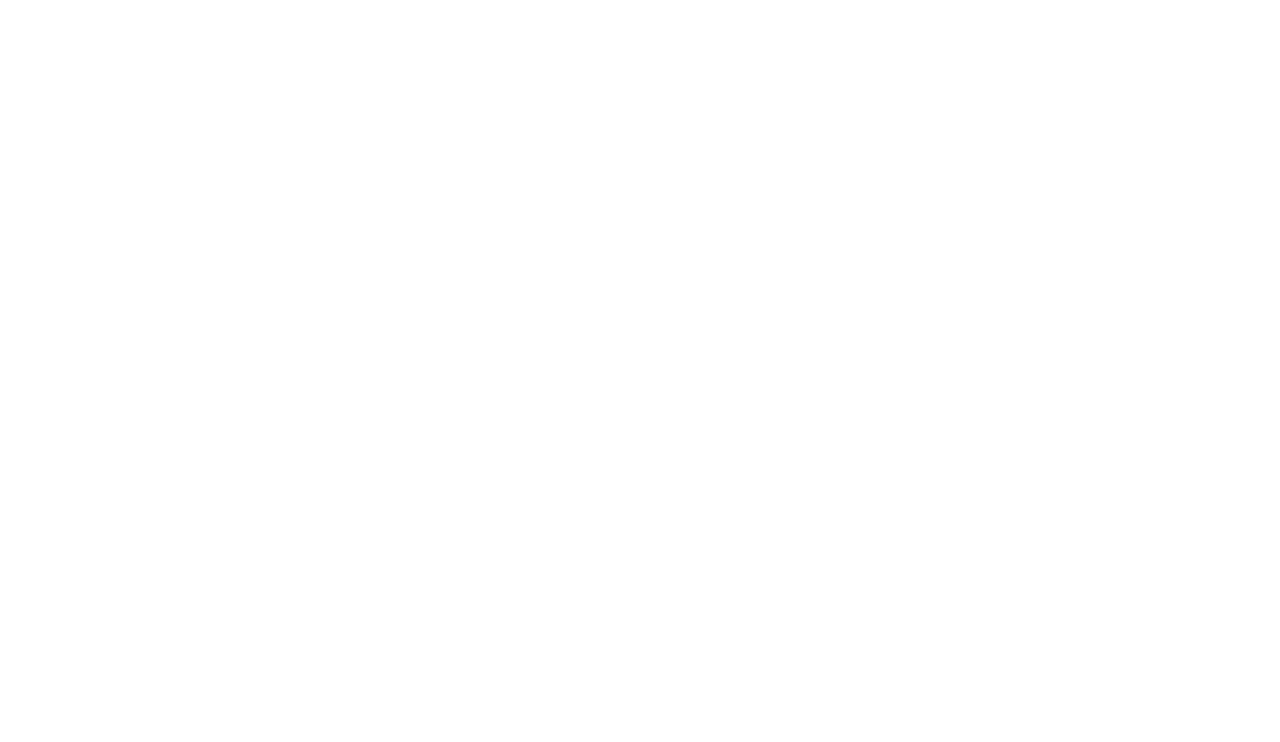
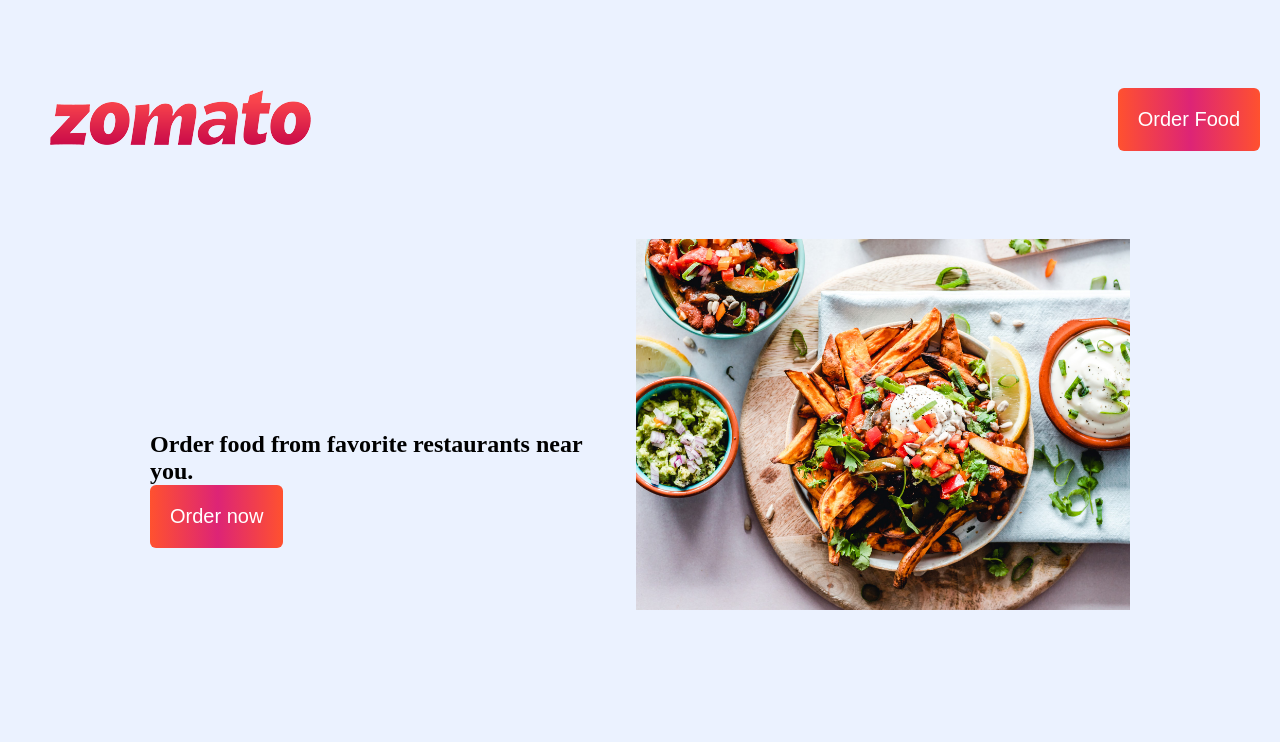
Before and after one commit to Jayasudhanjai17/First-HTML-CSS-Project, a plain HTML site: page index.html in a window 1280 px wide. Drawn offline with Linux system fonts and the light colour scheme.

Commit message:
second commit

```diff
--- a/index.html
+++ b/index.html
@@ -4,9 +4,41 @@
     <meta charset="UTF-8">
     <meta http-equiv="X-UA-Compatible" content="IE=edge">
     <meta name="viewport" content="width=device-width, initial-scale=1.0">
+    <link rel= "preconnect" href="https://fonts.gstatic.com"/>
+    <link
+      herf"https://fonts.googleapis.com/css2?family=Merriweather:ital,wght@0,300;0,400;0,700;0,900;1,300;1,400;1,700;1,900&display=swap"
+      rel="stylesheet"/>
+    <link rel ="stylesheet" href="style.css"/>
     <title>Document</title>
-</head>
+    </head>
 <body>
+    <body>
+      <!--Navbar-->
+      <header>
+        <nav class ="navbar">
+         <div class="navbar_brand">
+            <img src="./assets/logo.png" alt="logo" class="navbar__logo" />
+          </div>
+          <div class ="navbar__nav__items">
+            <button class="nav__item button__primary">Order Food</button>
+          </div>
+        </nav>
+      </header>
+      <main class ="container">
+        <!--Hero Section-->
+        <section class="hero__container">
+          <div class="hero__image__container">
+            <img class="hero__image" src="assets/hero.jpg" alt="hero image"/>
+          </div>
+          <div class="hero__description">
+            <h1 class="hero__text">
+              Order food from favorite restaurants near you.
+            </h1>
+            <button class="button__primary">Order now</button>
+          </div>
+        </section>
+      </main>
+    </body>
 
 </body>
 </html>
--- a/style.css
+++ b/style.css
@@ -0,0 +1,90 @@
+*{
+margin:0;
+padding:0;
+ box-sizing:border-box ;/* To box Model 1 */
+}
+
+/* Global*/
+body{
+    font-family: "Merriweather" sans-serif;
+    background-color: #ebf2ff;
+    overflow-x: hidden;
+}
+
+.button__primary{
+    background-image:linear-gradient(
+    to right,
+    #ff512f 0%,
+    #dd2476 51%,
+    #ff512f 100%
+);
+color:#fff;
+padding: 12px;
+border:none;
+border-radius: 6px;
+}
+
+.container{
+   width: 100%;
+   margin:0 auto;
+   padding:0% 15px;
+}
+
+.navbar{
+    display:flex;
+    justify-content:space-around;
+    align-items:center;
+}
+
+.navbar__brand{
+    width:100%;
+}
+
+.navbar__logo{
+    width:100%;
+}
+
+.hero__container{
+    width:100%;
+}
+.hero__image__container{
+    width:100%;
+}
+
+.hero__image{
+    width:100%;
+}
+@media (min-width:768px) {
+    .navbar{
+        justify-content: space-between;
+        padding:10px 20px;
+    }
+    .navbar__brand{
+        width: 150px;
+    }
+    .button__primary{
+        padding:20px;
+        font-size: 20px;
+    }
+    .hero__container{
+        display:flex;
+        flex-direction: row-reverse;
+        align-items:center;
+        justify-content: space-between;
+        gap:10px;
+    }
+}
+
+@media(min-width:1020px){
+    .container{
+        max-width: 1010px;
+    }
+    .hero__image__container{
+        width: 500px;
+        height: 500px;
+    }
+}
+
+@media(min-width:1400px){
+
+}
```
Also changed, not shown: assets/hero.jpg (added), assets/logo.png (added), assets/man.png (added), assets/svg/heroShape.svg (added), assets/svg/herobgpattren.svg (added), 9 other files.
